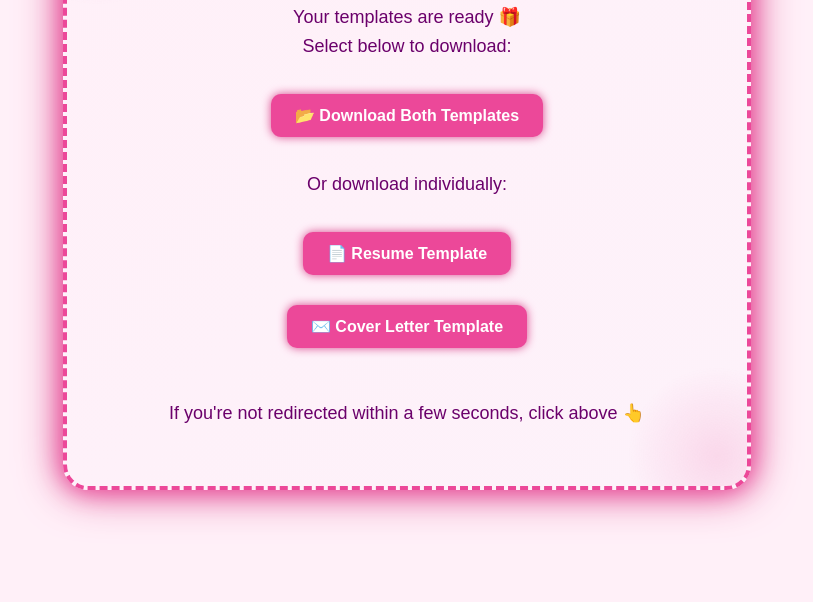
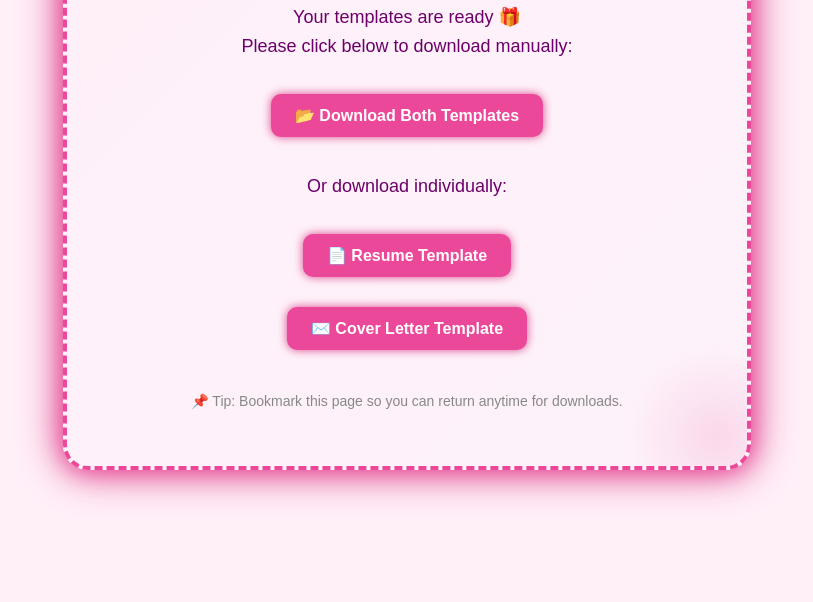
Before and after one commit to Jane-Emmanuel/Thank-you-page-download-resume-cover-letter-, a plain HTML site: page index.html in a window 1280 px wide. Shown: the part 198-800 px from the top of the page, without its empty margins (233-1046 px from the left). Drawn offline with Linux system fonts and the light colour scheme.

Commit message:
Update index.html

```diff
--- a/index.html
+++ b/index.html
@@ -3,7 +3,6 @@
 <head>
   <meta charset="UTF-8" />
   <meta name="viewport" content="width=device-width, initial-scale=1" />
-  <meta http-equiv="refresh" content="5;url=https://drive.google.com/drive/folders/1rBbTqjsd0WrCM3ZZAlVzi_7F_rU9lpLm" />
   <title>Thank You! 💖</title>
   <style>
     body {
@@ -47,12 +46,8 @@
       right: -60px;
     }
     @keyframes sparkle {
-      0% {
-        transform: rotate(0deg);
-      }
-      100% {
-        transform: rotate(360deg);
-      }
+      0% { transform: rotate(0deg); }
+      100% { transform: rotate(360deg); }
     }
     h1 {
       color: #ec4899;
@@ -79,27 +74,32 @@
       background: #d9468c;
       box-shadow: 0 0 20px #ec4899;
     }
+    .footer-note {
+      font-size: 14px;
+      color: #888;
+      margin-top: 25px;
+    }
   </style>
 </head>
 <body>
   <div class="container">
     <h1>Thank You! 🎉</h1>
-    <p>Your templates are ready 🎁 <br />Select below to download:</p>
+    <p>Your templates are ready 🎁<br>Please click below to download manually:</p>
 
     <a class="btn" href="https://drive.google.com/drive/folders/1rBbTqjsd0WrCM3ZZAlVzi_7F_rU9lpLm" target="_blank">
       📂 Download Both Templates
     </a><br />
 
-    <p>Or download individually:</p>
+    <p style="margin-top:20px;">Or download individually:</p>
 
     <a class="btn" href="https://drive.google.com/uc?export=download&id=1fE5JPylRpMVkm0yPG2V_2RVOyzFfhOtTFnwjOVRPJuU" download>
       📄 Resume Template
     </a><br />
     <a class="btn" href="https://drive.google.com/uc?export=download&id=1NmAm_Rw2eBP8IDF5y40OJqlPLTIHfKIRIZCJS0fvaoc" download>
       ✉️ Cover Letter Template
-    </a><br /><br />
+    </a>
 
-    <p>If you're not redirected within a few seconds, click above 👆</p>
+    <p class="footer-note">📌 Tip: Bookmark this page so you can return anytime for downloads.</p>
   </div>
 </body>
 </html>
```
